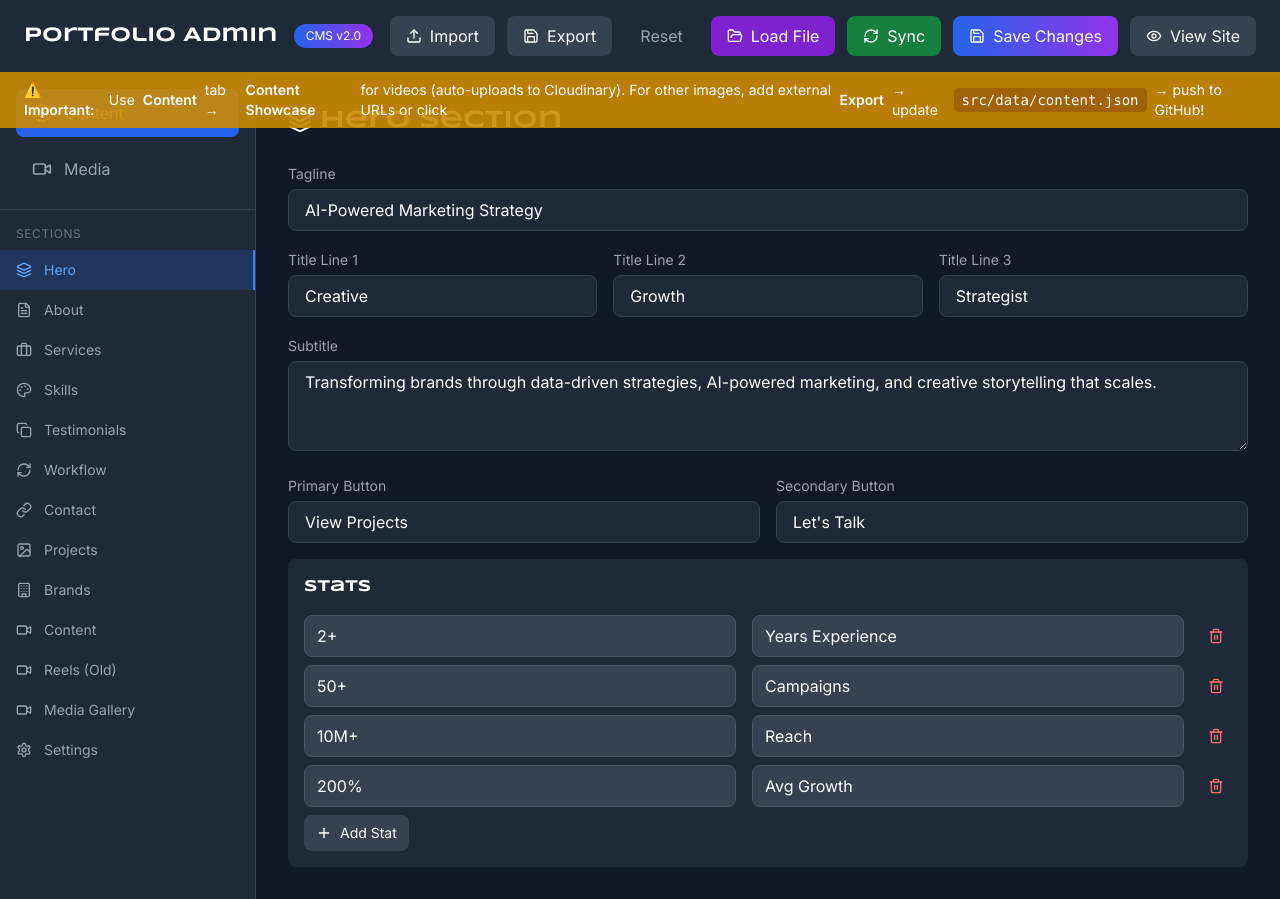
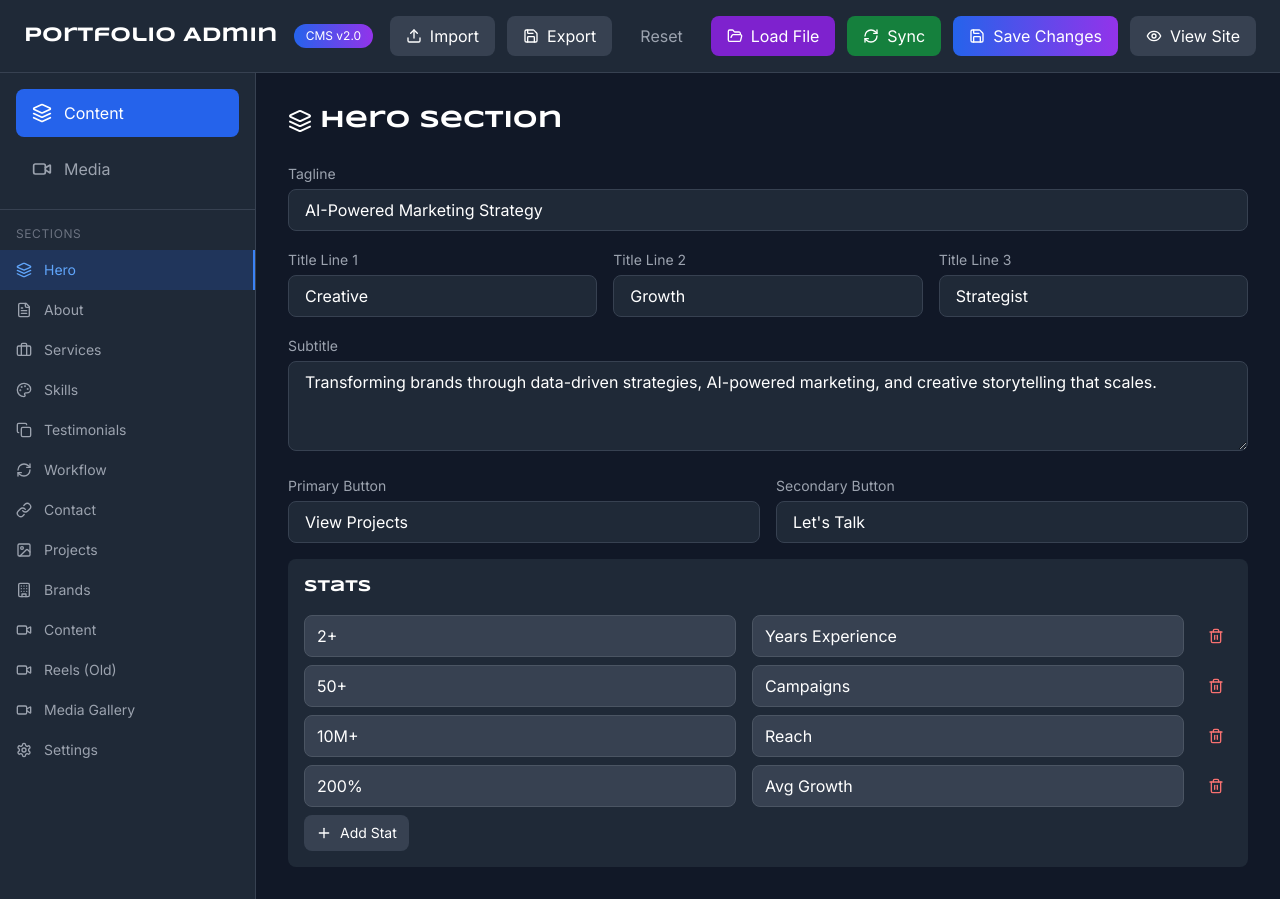
Before and after one commit to darshu1808/darshportfolio, a Next.js app: page /admin in a window 1280 px wide. Built offline with nearby package versions, Linux system fonts and the light colour scheme.

Commit message:
Remove: Warning message from admin panel header

```diff
--- a/src/app/admin/page.tsx
+++ b/src/app/admin/page.tsx
@@ -454,11 +454,6 @@ export default function AdminPanel() {
         <div className="flex items-center gap-4">
           <h1 className="text-xl font-bold">Portfolio Admin</h1>
           <span className="text-xs bg-gradient-to-r from-blue-600 to-purple-600 px-3 py-1 rounded-full">CMS v2.0</span>
-        </div>
-        <div className="absolute top-full left-0 right-0 bg-yellow-600/90 text-white text-sm px-6 py-2 flex items-center gap-2 z-50">
-          <span className="font-bold">⚠️ Important:</span>
-          Use <span className="font-bold">Content</span> tab → <span className="font-bold">Content Showcase</span> for videos (auto-uploads to Cloudinary).
-          For other images, add external URLs or click <span className="font-bold">Export</span> → update <code className="bg-yellow-700 px-2 py-0.5 rounded">src/data/content.json</code> → push to GitHub!
         </div>
         <div className="flex items-center gap-3">
           <label className="px-4 py-2 bg-gray-700 hover:bg-gray-600 rounded-lg flex items-center gap-2 cursor-pointer transition-colors">
```
